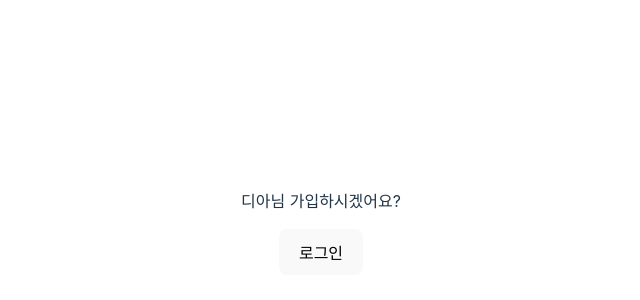
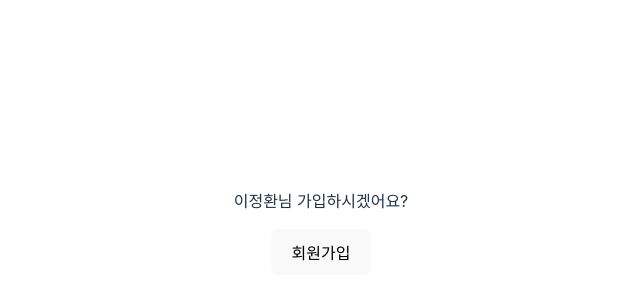
Before and after one commit to danimkim/onebite-react-challenge, a React (Vite) app: page / in a window 1280 px wide. Shown: the part 176-476 px from the top of the page, without its empty margins (319-959 px from the left). Built offline with nearby package versions, Linux system fonts and the light colour scheme.

Commit message:
refactor: create an object as a prop

```diff
--- a/src/App.jsx
+++ b/src/App.jsx
@@ -12,13 +12,19 @@ function Welcome({ name, isMember }) {
 
 function App() {
   const [hasSignedIn, setHasSignedIn] = useState(false);
+
+  const userInfo = {
+    name: "이정환",
+    isMember: hasSignedIn,
+  };
+
   const handleClick = () => setHasSignedIn((prev) => !prev);
 
   return (
     <>
-      <Welcome name="디아" isMember={hasSignedIn} />
+      <Welcome {...userInfo} />
       <button type="button" onClick={handleClick}>
-        {hasSignedIn ? "로그아웃" : "로그인"}
+        {hasSignedIn ? "로그아웃" : "회원가입"}
       </button>
     </>
   );
```
